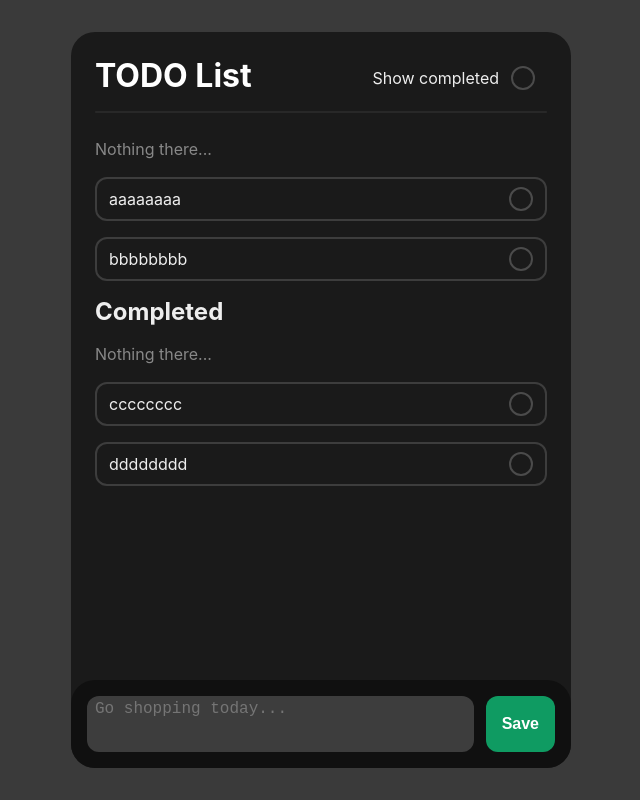
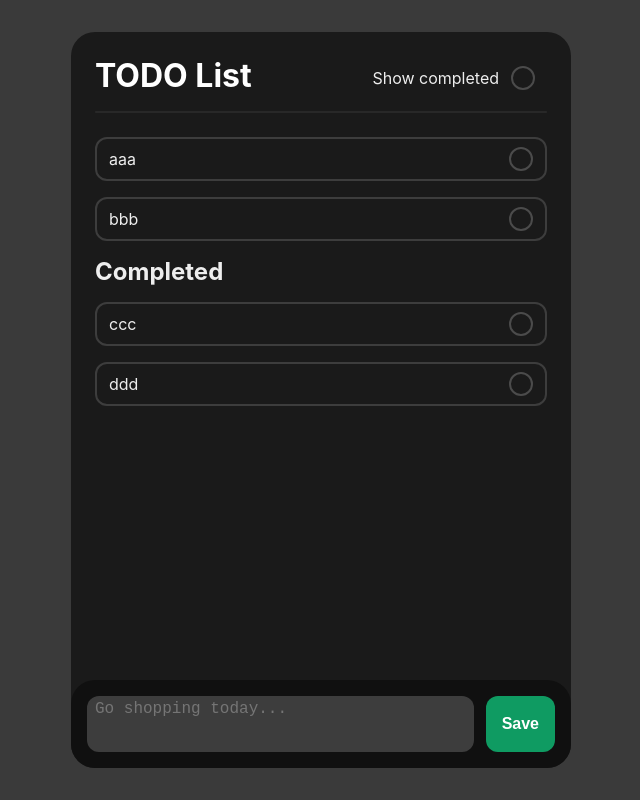
Before and after one commit to noxieee/TODO-list, a React (Create React App) app: page / in a window 1280 px wide. Shown: the whole page, without its empty margins (319-959 px from the left). Built offline with nearby package versions, Linux system fonts and the light colour scheme.

Commit message:
Added props to TodoList so it renders conditionally based on if a todo is completed or not.

```diff
--- a/src/components/CompletedTitle.jsx
+++ b/src/components/CompletedTitle.jsx
@@ -1,11 +1,16 @@
 import "../css/completedTitle.css"
 import "../css/typography.css"
 
-export function CompletedTitle() {
+export function CompletedTitle({completedExists}) {
+  const rows = [<h2>Completed</h2>];
+
+  if(!completedExists) {
+    rows.push(<p className="subtleText">Nothing there...</p>)
+  }
+
   return (
       <div className="completedTitle">
-        <h2>Completed</h2>
-        <p className="subtleText">Nothing there...</p>
+        {rows}
       </div>
   );
 }
--- a/src/components/TodoList.jsx
+++ b/src/components/TodoList.jsx
@@ -1,18 +1,49 @@
 import "../css/todoList.css"
 import "../css/typography.css"
+
 
 import {TodoTile} from "./TodoTile";
 import {CompletedTitle} from "./CompletedTitle";
 
-export function TodoList() {
+export function TodoList({todos, showCompleted}) {
+  todos.sort((a, b) => a.completed - b.completed);
+  const rows = [];
+  let completedExists = false;
+  let lastCompleted = false;
+
+  if(todos.length === 0 || todos[0].completed) {
+    rows.push(<p className="subtleText">Nothing there...</p>);
+  }
+
+  if(showCompleted && todos.length === 0) {
+    rows.push(<CompletedTitle completedExists={completedExists}/>);
+  }
+
+  for(const todo of todos) {
+    completedExists = todo.completed;
+
+    if(!showCompleted && todo.completed) {
+      break;
+    }
+
+    if(lastCompleted !== todo.completed) {
+      rows.push(<CompletedTitle completedExists={completedExists}/>);
+    }
+
+    rows.push(<TodoTile title={todo.title}/>);
+
+    if(todos[todos.length - 1] === todo && !todo.completed && showCompleted) {
+      rows.push(<CompletedTitle completedExists={completedExists}/>);
+    }
+
+    lastCompleted = todo.completed;
+  }
+
+
+
   return (
       <div className="todoList">
-        <p className="subtleText">Nothing there...</p>
-        <TodoTile title="aaaaaaaa"/>
-        <TodoTile title="bbbbbbbb"/>
-        <CompletedTitle/>
-        <TodoTile title="cccccccc"/>
-        <TodoTile title="dddddddd"/>
+        {rows}
       </div>
   );
 }
--- a/src/components/TodoListWrapper.jsx
+++ b/src/components/TodoListWrapper.jsx
@@ -2,12 +2,13 @@ import "../css/todoListWrapper.css"
 import {NewTodoPanel} from "./NewTodoPanel";
 import {Header} from "./Header";
 import {TodoList} from "./TodoList";
+import {TODOS} from "./Todos"
 
 export function TodoListWrapper() {
   return (
       <div className="todoListWrapper">
         <Header/>
-        <TodoList/>
+        <TodoList todos={TODOS} showCompleted={true}/>
         <NewTodoPanel/>
       </div>
   );
--- /dev/null
+++ b/src/components/Todos.jsx
@@ -0,0 +1,6 @@
+export const TODOS = [
+  {id: 1, title: "aaa", completed: false},
+  {id: 2, title: "bbb", completed: false},
+  {id: 3, title: "ccc", completed: true},
+  {id: 4, title: "ddd", completed: true}
+];
```
Also changed, not shown: src/components/App.js (renamed from src/components/App.jsx).
